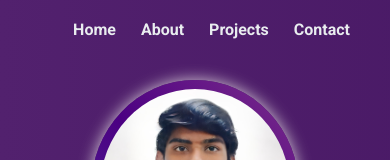
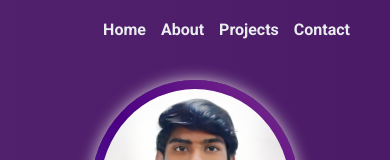
Before and after one commit to LAKSHMAN1410/My-portpolio-website, a plain HTML site: page index.html in a window 390 px wide. Shown: the top 160 px of the page. Drawn offline with Linux system fonts and the light colour scheme.

Commit message:
Update style.css

```diff
--- a/assets/css/style.css
+++ b/assets/css/style.css
@@ -443,7 +443,10 @@ footer {
         margin: 0 auto;
         max-width: 500px;
     }
-
+ .navbar ul {
+        flex-direction: row;
+        gap: 15px;
+    }
     .about-content {
         flex-direction: column;
         align-items: center;
```
